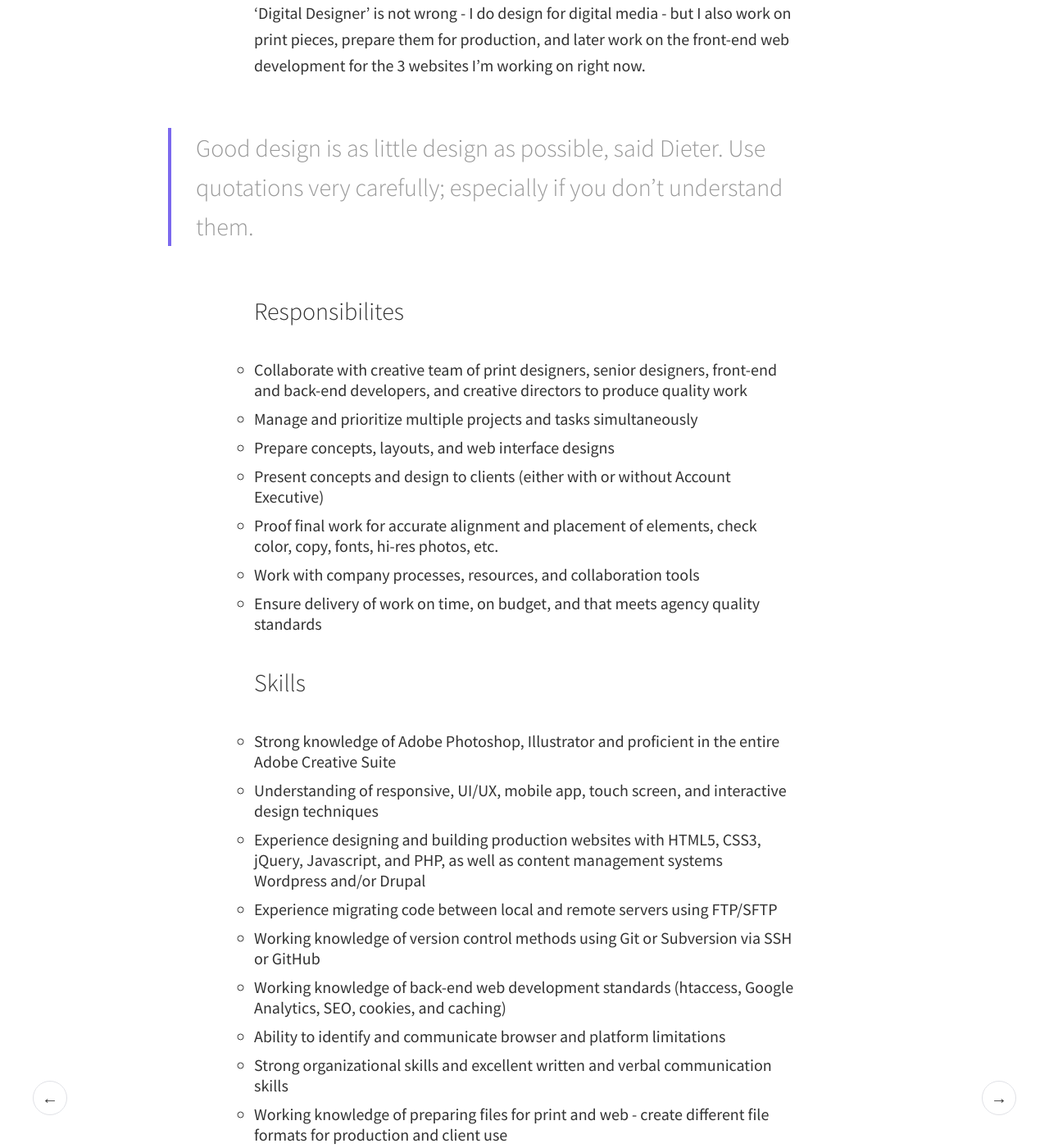
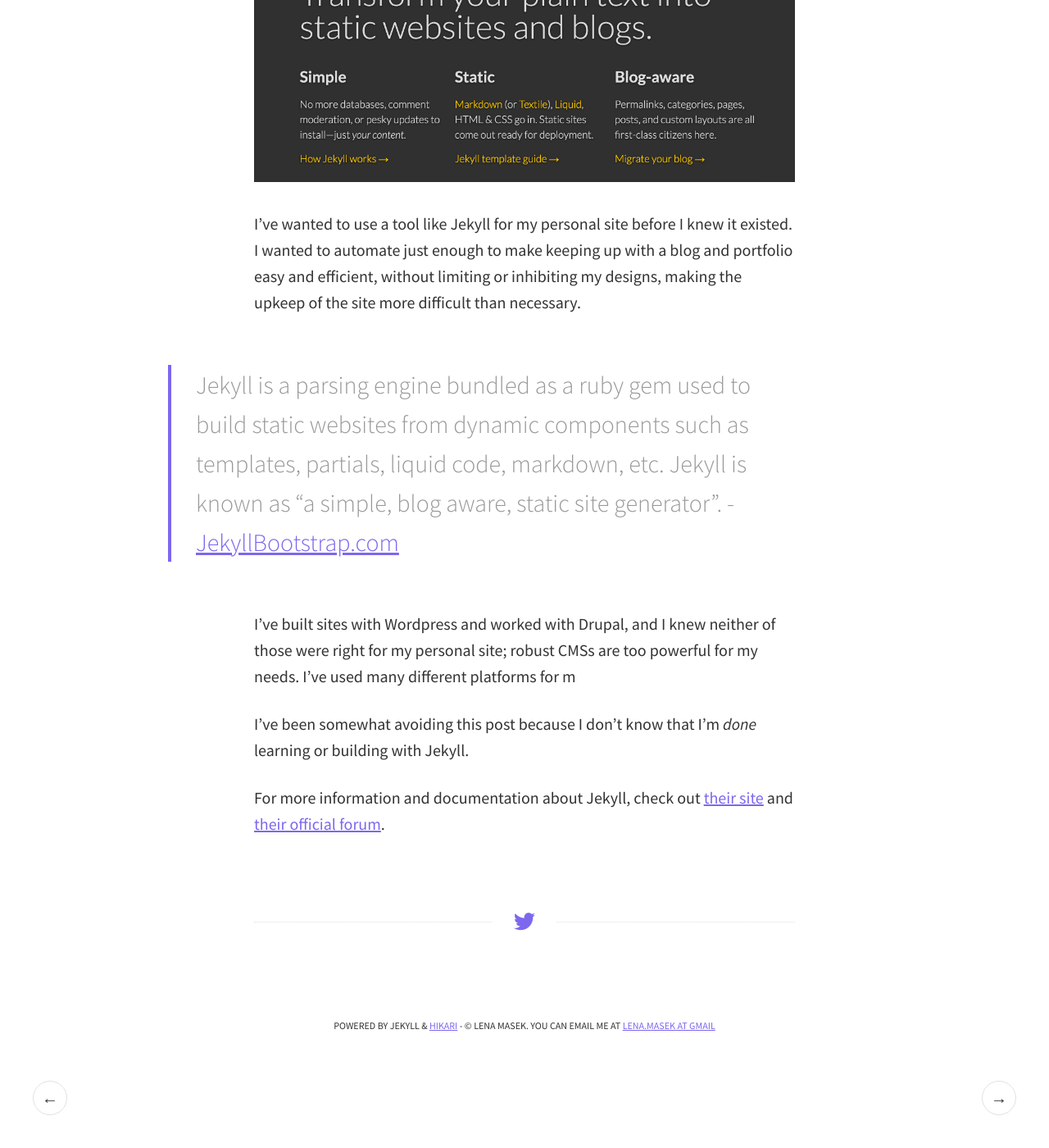
Before and after one commit to lenamasek/lenamasek.github.io, a Jekyll site: the page built from _posts/2015-09-21-building-with-jekyll.markdown, in a window 1280 px wide and 1400 px high, scrolled down 491 px. Shown: the whole window at 82% size. Built offline with Jekyll 4.4.1, drawn with Linux system fonts in a browser that asks for light colours; some of the changed text lies outside the part shown.

Commit message:
updating mg link, writing jekyll post

```diff
--- a/_posts/2015-09-21-building-with-jekyll.markdown
+++ b/_posts/2015-09-21-building-with-jekyll.markdown
@@ -5,33 +5,17 @@
 category: project
 ---
 
-My current job title is listed as Digital Designer, but at a marketing agency of about 10 people, I do a lot more than design. When it came down to answering the, "So what do you do?" question, I was still struggling to translate what the
+<img src="{{ site.baseurl }}/assets/img/jekyll.png">
 
-'Digital Designer' is not wrong - I do design for digital media - but I also work on print pieces, prepare them for production, and later work on the front-end web development for the 3 websites I'm working on right now.
+I've wanted to use a tool like Jekyll for my personal site before I knew it existed. I wanted to automate just enough to make keeping up with a blog and portfolio easy and efficient, without limiting or inhibiting my designs, making the upkeep of the site more difficult than necessary.
+
+>Jekyll is a parsing engine bundled as a ruby gem used to build static websites from dynamic components such as templates, partials, liquid code, markdown, etc. Jekyll is known as "a simple, blog aware, static site generator". - [JekyllBootstrap.com](http://jek)
+
+I've built sites with Wordpress and worked with Drupal, and I knew neither of those were right for my personal site; robust CMSs are too powerful for my needs.
+I've used many different platforms for m
 
 
->Good design is as little design as possible, said Dieter. Use quotations very carefully; especially if you don't understand them.
+I've been somewhat avoiding this post because I don't know that I'm *done* learning or building with Jekyll.
 
 
-### Responsibilites
-
-* Collaborate with creative team of print designers, senior designers, front-end and back-end developers, and creative directors to produce quality work
-* Manage and prioritize multiple projects and tasks simultaneously
-* Prepare concepts, layouts, and web interface designs
-* Present concepts and design to clients (either with or without Account Executive)
-* Proof final work for accurate alignment and placement of elements, check color, copy, fonts, hi-res photos, etc.
-* Work with company processes, resources, and collaboration tools
-* Ensure delivery of work on time, on budget, and that meets agency quality standards
-
-
-### Skills
-
-* Strong knowledge of Adobe Photoshop, Illustrator and proficient in the entire Adobe Creative Suite
-* Understanding of responsive, UI/UX, mobile app, touch screen, and interactive design techniques
-* Experience designing and building production websites with HTML5, CSS3, jQuery, Javascript, and PHP, as well as content management systems Wordpress and/or Drupal
-* Experience migrating code between local and remote servers using FTP/SFTP
-* Working knowledge of version control methods using Git or Subversion via SSH or GitHub
-* Working knowledge of back-end web development standards (htaccess, Google Analytics, SEO, cookies, and caching)
-* Ability to identify and communicate browser and platform limitations
-* Strong organizational skills and excellent written and verbal communication skills
-* Working knowledge of preparing files for print and web - create different file formats for production and client use
+For more information and documentation about Jekyll, check out [their site](https://jekyllrb.com/) and [their official forum](https://talk.jekyllrb.com/).
--- a/_posts/2015-09-22-manifold-garden.markdown
+++ b/_posts/2015-09-22-manifold-garden.markdown
@@ -6,6 +6,8 @@
 ---
 
 [Manifold Garden](http://manifold.garden) is a fantastic exploration-puzzle game set in an Escher-esque world  by [William Chyr](http://williamchyr.com). William is an artist, currently in Chicago, doing a lot of work at the intersection of art and science.
+
+<img src="{{ site.baseurl }}/assets/img/MG-screenshot-1.png">
 
 William contacted me in the spring of 2015 to design a website for the rebranding of Manifold Garden, known at the time as Relativity. He shared some of his sketches and a few sites as inspiration, including [FireWatch](http://firewatchgame.com) by Campo Santo and [Alto's Adventure](http://altosadventure.com) by Snowman. We worked well together to come up with a design for the site.
 
@@ -31,4 +33,4 @@
 
 I really enjoy making simple sites for video games and using art direction from a video game to inspire creative design challenges. I learned a lot by sharing web development tasks and solving problems with David, as he comes from a game development background.
 
-*Collaborators: [William Chyr](http://williamchyr.com), [David Laskey](http://twitter.com/david_laskey)*
+**Collaborators:** *[William Chyr](http://williamchyr.com), [David Laskey](http://twitter.com/david_laskey)*
```
Also changed, not shown: _posts/2015-09-21-manifold-garden.markdown (deleted, +0 -36 lines), assets/img/jekyll.png (added).
